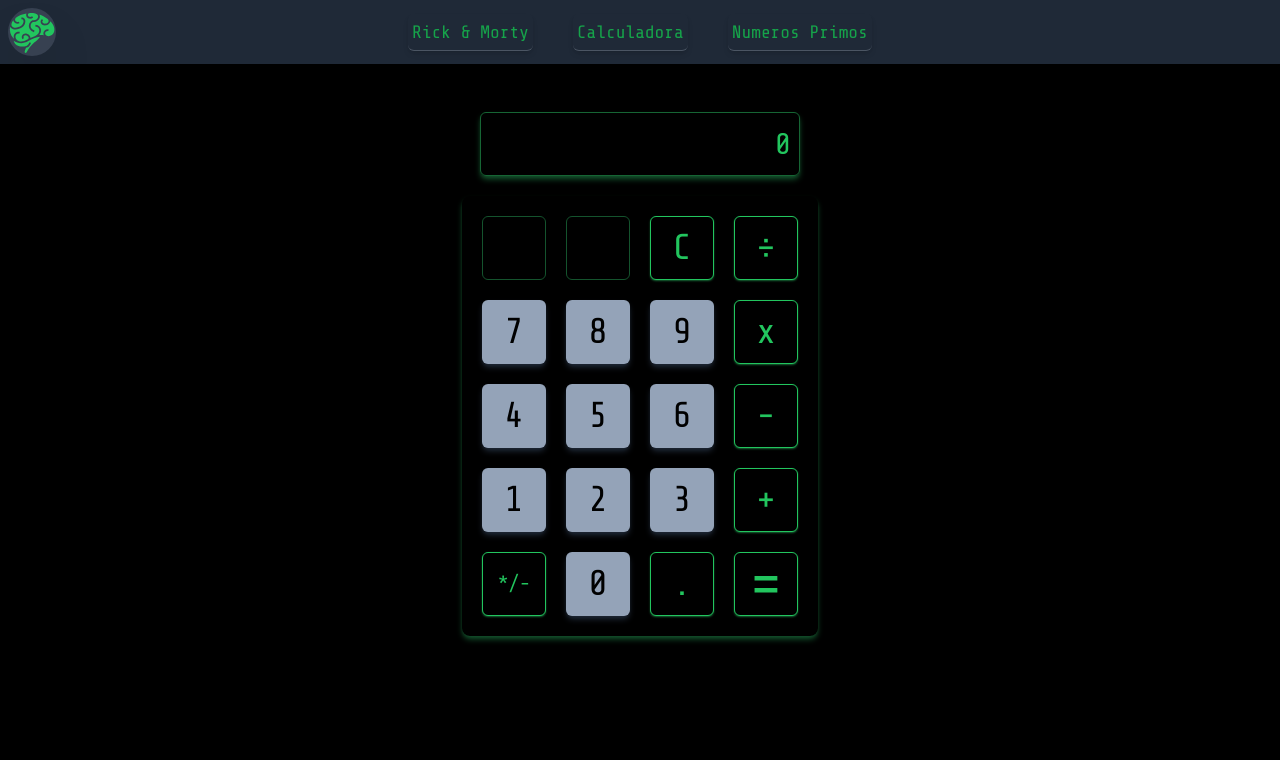
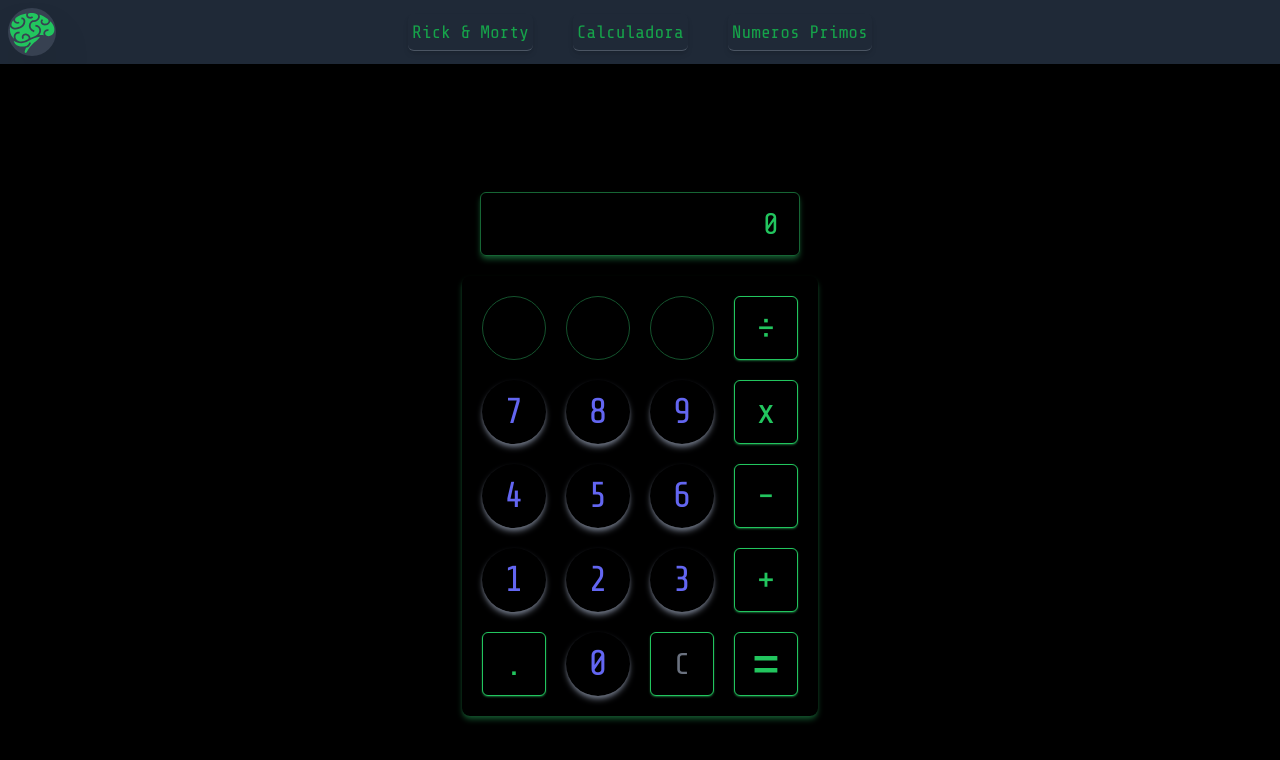
Before and after one commit to vhznio/Ejercicios_Varios, a Next.js app: page /calc in a window 1280 px wide. Shown: the top 760 px of the page. Built offline with nearby package versions, Linux system fonts and the light colour scheme.

Commit message:
update: calc

```diff
--- a/src/app/calc/page.tsx
+++ b/src/app/calc/page.tsx
@@ -3,52 +3,74 @@
 import { useState } from "react";
 
 function Calc(){
-    const [result, setResult] = useState<number | null>(null);
-    const [currentValue, setCurrentValue] = useState<number>(0);
+    const [displayText, setDisplayText] = useState<string>('0');
 
-    const setNumber = (number: number) => {
-        setCurrentValue(prevValue => prevValue * 10 + number)
+    const clickNumber = (n:number) => {
+        if(displayText !== '0'){
+            setDisplayText((prevState => prevState + n.toString()))
+        }else{
+            setDisplayText('')
+            setDisplayText((prevState => prevState + n.toString()))
+        }
+
+    }
+    const clickOp = (op:string) => {
+        const chars = ['+','-','*','/','.']
+        let match:boolean = false;
+        let x:number = 0;
+        chars.forEach(element => {
+           if(element === displayText.slice(-1)){
+                x++;
+           }
+           if(x>0){
+            match = true;
+           }else{
+            match = false;
+           }
+        });
+
+        if(!match){
+            setDisplayText((prevState => prevState + op))
+        }
+    }
+    const clean = () => {
+        setDisplayText('0')
+    }
+    const calculate = (op:string) => {
+        setDisplayText(eval(op))
     }
 
-    const clean = () => {
-        setCurrentValue(0);
-        setResult(null);
-    };
-
-    const calculate = (op:String) => {
-        console.log({op})
-    }
 
     return (
-        <div className="h-auto w-screen mt-28 items-center justify-center flex flex-col">
+        <div className="h-auto w-screen mt-48 items-center justify-center flex flex-col">
             <div className='-mt-16'>
                 <div className="calc_display">
                     <span className="calc_display_text">
-                       {result !== null ? result : currentValue}
+                        {displayText}
                     </span>
                 </div>
             </div>
             <div className="calc_container">
                 <button className="calc_button_number cursor-default hover:shadow-black bg-black shadow-black border border-green-900" type="button"></button>
                 <button className="calc_button_number cursor-default hover:shadow-black bg-black shadow-black border border-green-900" type="button"></button>
-                <button onClick={() => clean()} className="calc_button_char" type="button">C</button>
-                <button onClick={() => calculate('+')} className="calc_button_char" type="button">÷</button>
-                <button onClick={() => setNumber(7)} className="calc_button_number" type="button">7</button>
-                <button onClick={() => setNumber(8)} className="calc_button_number" type="button">8</button>
-                <button onClick={() => setNumber(9)} className="calc_button_number" type="button">9</button>
-                <button onClick={() => calculate('*')} className="calc_button_char" type="button">x</button>
-                <button onClick={() => setNumber(4)} className="calc_button_number" type="button">4</button>
-                <button onClick={() => setNumber(5)} className="calc_button_number" type="button">5</button>
-                <button onClick={() => setNumber(6)} className="calc_button_number" type="button">6</button>
-                <button onClick={() => calculate('-')} className="calc_button_char" type="button">-</button>
-                <button onClick={() => setNumber(1)} className="calc_button_number" type="button">1</button>
-                <button onClick={() => setNumber(2)} className="calc_button_number" type="button">2</button>
-                <button onClick={() => setNumber(3)} className="calc_button_number" type="button">3</button>
-                <button onClick={() => calculate('+')} className="calc_button_char" type="button">+</button>
-                <button onClick={() => calculate('-')} className="calc_button_char text-xl" type="button">*/-</button>
-                <button onClick={() => setNumber(0)} className="calc_button_number" type="button">0</button>
-                <button onClick={() => calculate('.')} className="calc_button_char" type="button">.</button>
-                <button className="calc_button_char text-6xl" type="button">=</button>
+                <button className="calc_button_number cursor-default hover:shadow-black bg-black shadow-black border border-green-900" type="button"></button>
+                <button onClick={() => clickOp('/')} className="calc_button_char" type="button">÷</button>
+                <button onClick={() => clickNumber(7)} className="calc_button_number" type="button">7</button>
+                <button onClick={() => clickNumber(8)} className="calc_button_number" type="button">8</button>
+                <button onClick={() => clickNumber(9)} className="calc_button_number" type="button">9</button>
+                <button onClick={() => clickOp('*')} className="calc_button_char" type="button">x</button>
+                <button onClick={() => clickNumber(4)} className="calc_button_number" type="button">4</button>
+                <button onClick={() => clickNumber(5)} className="calc_button_number" type="button">5</button>
+                <button onClick={() => clickNumber(6)} className="calc_button_number" type="button">6</button>
+                <button onClick={() => clickOp('-')} className="calc_button_char" type="button">-</button>
+                <button onClick={() => clickNumber(1)} className="calc_button_number" type="button">1</button>
+                <button onClick={() => clickNumber(2)} className="calc_button_number" type="button">2</button>
+                <button onClick={() => clickNumber(3)} className="calc_button_number" type="button">3</button>
+                <button onClick={() => clickOp('+')} className="calc_button_char" type="button">+</button>
+                <button onClick={() => clickOp('.')} className="calc_button_char" type="button">.</button>
+                <button onClick={() => clickNumber(0)} className="calc_button_number" type="button">0</button>
+                <button onClick={() => clean()} className="calc_button_char text-gray-500 text-3xl" type="button">C</button>
+                <button onClick={() => calculate(displayText)} className="calc_button_char text-6xl" type="button">=</button>
             </div>
         </div>
     )
--- a/src/app/globals.css
+++ b/src/app/globals.css
@@ -8,7 +8,7 @@
   }
 
   .cards {
-    @apply shadow-lg shadow-green-900 hover:shadow-green-400 rounded-lg flex flex-col justify-center items-center;
+    @apply select-none shadow-lg shadow-green-900 hover:shadow-green-400 rounded-lg flex flex-col justify-center items-center;
   }
 
   .cards_content {
@@ -40,15 +40,15 @@
   }
 
   .calc_display {
-    @apply border shadow-md  shadow-green-900 border-green-800 w-80 h-16 rounded-md flex items-center justify-end;
+    @apply border shadow-md p-5 shadow-green-900 border-green-800 w-80 h-16 rounded-md flex items-center justify-end;
   }
 
   .calc_display_text {
-    @apply text-green-500 text-3xl inline-block align-middle mr-2;
+    @apply text-green-500 text-3xl inline-block align-middle line-clamp-1;
   }
 
   .calc_button_number {
-    @apply w-16 h-16 bg-slate-400 rounded-md shadow-md shadow-gray-800 hover:shadow-gray-500 text-4xl;
+    @apply w-16 h-16 rounded-full shadow-md shadow-gray-500   hover:shadow-green-400 hover:text-white text-4xl text-indigo-500;
   }
 
   .calc_button_char {
--- a/src/components/navbar.tsx
+++ b/src/components/navbar.tsx
@@ -13,7 +13,9 @@ function NavBar(){
     return(
         <nav className="header">
             <div>
-                <GiBrain className="header_logo"/>
+                <Link href={'/'}>
+                    <GiBrain className="header_logo"/>
+                </Link>
             </div>
             <ul className="md:flex md:items-center gap-10">
                 <Button addr="/chars" name="Rick & Morty"/>
```
